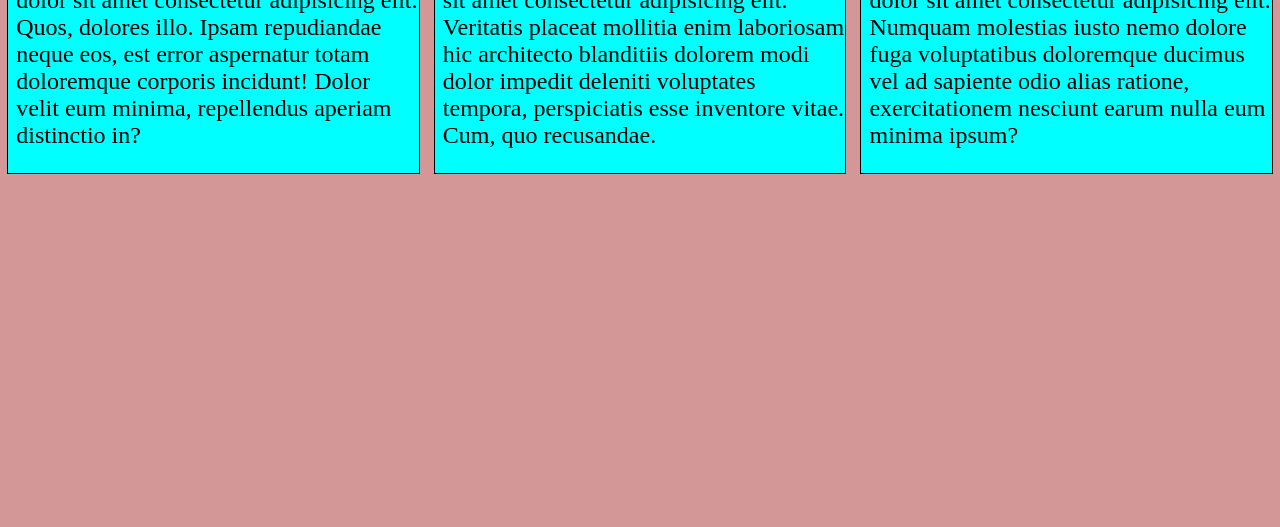
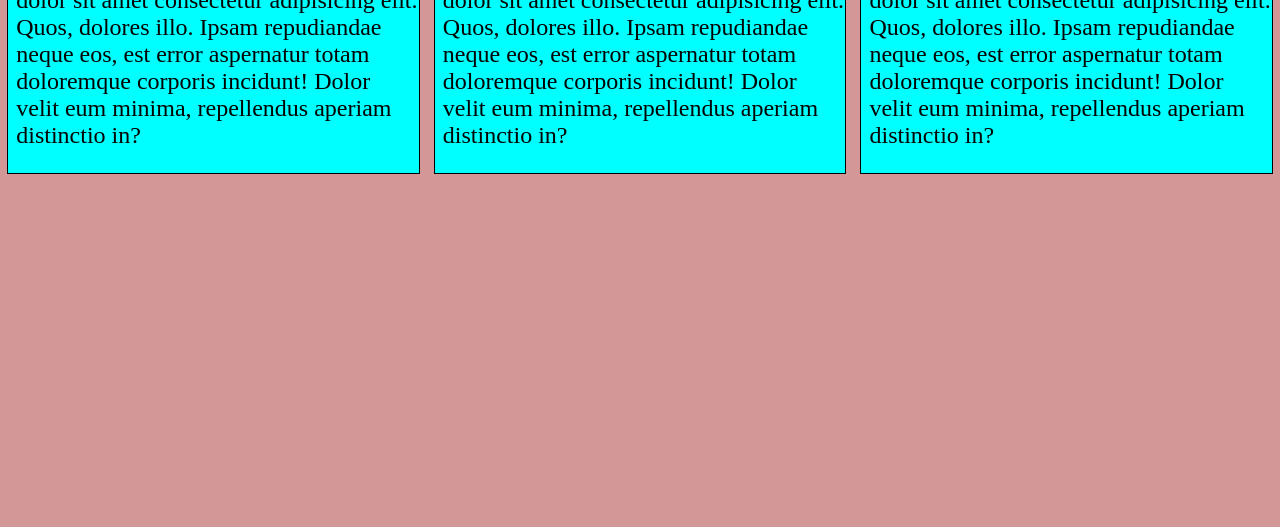
Before and after one commit to bibungthi/coursera-module-2-assignments-, a plain HTML site: page index.html in a window 1280 px wide. Shown: the part 273-800 px from the top of the page. Drawn offline with Linux system fonts and the light colour scheme.

Commit message:
Update index.html

```diff
--- a/index.html
+++ b/index.html
@@ -11,9 +11,33 @@
     <header>
       <h1 class="menu">Our Menu</h1>
     </header>
-    <div class="boxbox1 media1">
+    <div class="container">
+      <div class="boxbox1 media1">
+        <div class="oom">
+          <h2>chicken</h2>
+          <p>
+            Lorem ipsum, dolor sit amet consectetur adipisicing elit. Quos,
+            dolores illo. Ipsam repudiandae neque eos, est error aspernatur
+            totam doloremque corporis incidunt! Dolor velit eum minima,
+            repellendus aperiam distinctio in?
+          </p>
+        </div>
+      </div>
+      <div class="boxbox2 media1">
+        <div class="oom">
+          <h2>beef</h2>
+          <p>
+            Lorem ipsum, dolor sit amet consectetur adipisicing elit. Quos,
+            dolores illo. Ipsam repudiandae neque eos, est error aspernatur
+            totam doloremque corporis incidunt! Dolor velit eum minima,
+            repellendus aperiam distinctio in?
+          </p>
+        </div>
+      </div>
+    </div>
+    <div class="boxbox3 media2">
       <div class="oom">
-        <h2>chicken</h2>
+        <h2>sushi</h2>
         <p>
           Lorem ipsum, dolor sit amet consectetur adipisicing elit. Quos,
           dolores illo. Ipsam repudiandae neque eos, est error aspernatur totam
@@ -22,27 +46,5 @@
         </p>
       </div>
     </div>
-    <div class="boxbox2 media1">
-      <div class="oom">
-        <h2>beef</h2>
-        <p>
-          Lorem ipsum dolor sit amet consectetur adipisicing elit. Veritatis
-          placeat mollitia enim laboriosam hic architecto blanditiis dolorem
-          modi dolor impedit deleniti voluptates tempora, perspiciatis esse
-          inventore vitae. Cum, quo recusandae.
-        </p>
-      </div>
-    </div>
-    <div class="boxbox3 media2">
-      <div class="oom">
-        <h2>sushi</h2>
-        <p>
-          Lorem ipsum, dolor sit amet consectetur adipisicing elit. Numquam
-          molestias iusto nemo dolore fuga voluptatibus doloremque ducimus vel
-          ad sapiente odio alias ratione, exercitationem nesciunt earum nulla
-          eum minima ipsum?
-        </p>
-      </div>
-    </div>
   </body>
 </html>
```
